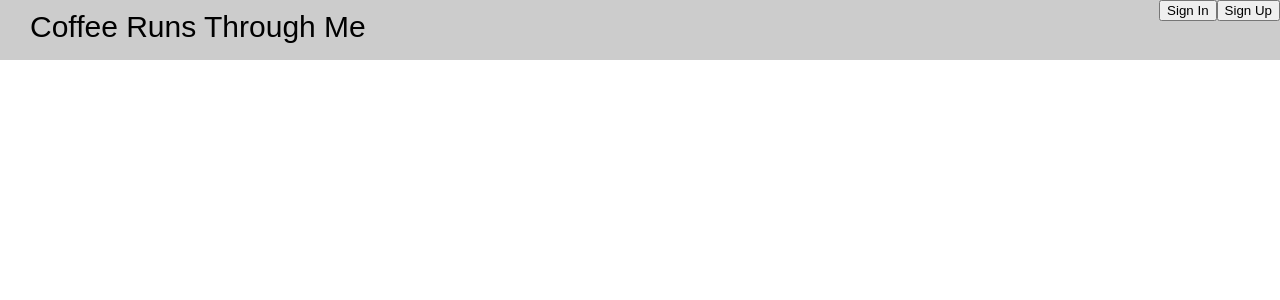
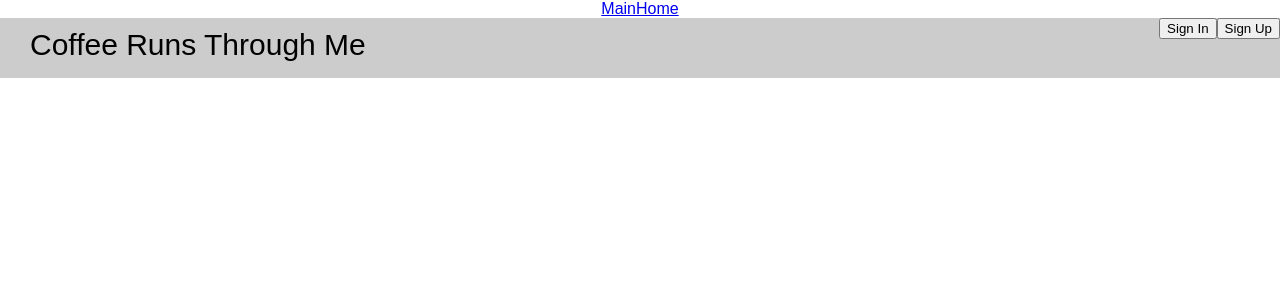
Before and after one commit to hyojinsarchet/coffeerunsthroughme-frontend, a React (Create React App) app: page / in a window 1280 px wide. Shown: the top 300 px of the page. Built offline with nearby package versions, Linux system fonts and the light colour scheme.

Commit message:
added routes and links on app

```diff
--- a/src/App/App.js
+++ b/src/App/App.js
@@ -8,13 +8,23 @@ import "./App.css";
 class App extends Component {
   render() {
     return (
-      <Router>
-        <div className="App">
+      <div className="App">
+        <nav>
+          <Link to="/">Main</Link>
+          <Link to="/main">Home</Link>
+        </nav>
+        <div>
+          <Switch>
+            <Route path="/" />
+            <Route path="/main" />
+          </Switch>
+        </div>
+        <div>
           <Header />
           <Table />
           <Footer />
         </div>
-      </Router>
+      </div>
     );
   }
 }
```
